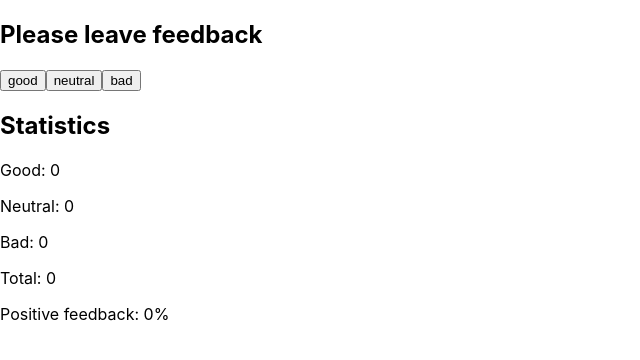
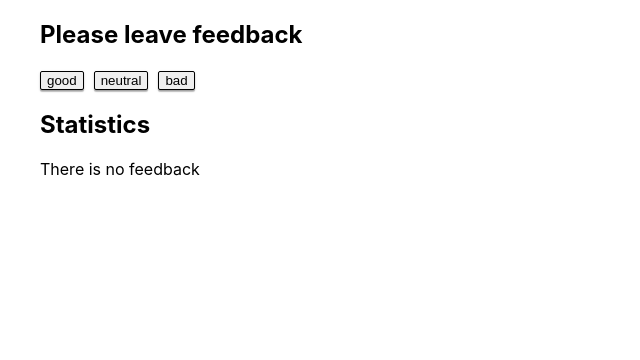
Before and after one commit to Ievgennii/goit-react-hw-02-feedback, a React (Create React App) app: page / in a window 1280 px wide. Shown: the top 360 px of the page, without its empty margins (0-640 px from the left). Built offline with nearby package versions, Linux system fonts and the light colour scheme.

Commit message:
add Notification

```diff
--- a/src/components/App.jsx
+++ b/src/components/App.jsx
@@ -2,6 +2,8 @@ import React, { Component } from 'react';
 import Statistics from './Statistics';
 import FeedbackOptions from './FeedbackOptions';
 import Section from './Section';
+import Notification from './Notification';
+import css from './Feedback.module.css';
 
 class App extends Component {
   state = {
@@ -31,11 +33,11 @@ class App extends Component {
 
   render() {
     const { good, neutral, bad } = this.state;
-    const total = this.countTotalFeedback();
+    const totalFeed = this.countTotalFeedback();
     const positivePercentage = this.countPositiveFeedbackPercentage();
 
     return (
-      <div>
+      <div className={css.section}>
         <Section title="Please leave feedback">
           <FeedbackOptions
             options={['good', 'neutral', 'bad']}
@@ -44,13 +46,17 @@ class App extends Component {
         </Section>
 
         <Section title="Statistics">
+          {totalFeed > 0 ? (
             <Statistics
               good={good}
               neutral={neutral}
               bad={bad}
-            total={total}
+              total={totalFeed}
               positivePercentage={positivePercentage}
             />
+          ) : (
+            <Notification message="There is no feedback" />
+          )}
         </Section>
       </div>
     );
--- /dev/null
+++ b/src/components/Feedback.module.css
@@ -0,0 +1,12 @@
+.section {
+  margin-left: 40px;
+}
+
+.button {
+  margin-right: 10px;
+  border: 1px solid black;
+  border-radius: 2px;
+  box-shadow: 0px 1px 3px rgba(0, 0, 0, 0.12), 0px 1px 1px rgba(0, 0, 0, 0.14),
+    0px 2px 1px rgba(0, 0, 0, 0.2);
+    cursor: pointer;
+}
--- a/src/components/FeedbackOptions.jsx
+++ b/src/components/FeedbackOptions.jsx
@@ -1,16 +1,20 @@
 import React from 'react';
+import css from './Feedback.module.css';
 
-const FeedbackOptions = ({ options, onLeaveFeedback }) => {
+function FeedbackOptions({ options, onLeaveFeedback }) {
   return (
     <div>
-
       {options.map(option => (
-        <button key={option} onClick={() => onLeaveFeedback(option)}>
+        <button
+          className={css.button}
+          key={option}
+          onClick={() => onLeaveFeedback(option)}
+        >
           {option}
         </button>
       ))}
     </div>
   );
-};
+}
 
 export default FeedbackOptions;
--- /dev/null
+++ b/src/components/Notification.jsx
@@ -0,0 +1,11 @@
+import React from 'react';
+
+function Notification({ message }) {
+  return (
+    <div>
+      <p>{message}</p>
+    </div>
+  );
+}
+
+export default Notification;
--- a/src/components/Section.jsx
+++ b/src/components/Section.jsx
@@ -1,12 +1,12 @@
 import React from 'react';
 
-const Section = ({ title, children }) => {
+function Section({ title, children }) {
   return (
     <div>
       <h2>{title}</h2>
       {children}
     </div>
   );
-};
+}
 
 export default Section;
--- a/src/components/Statistics.jsx
+++ b/src/components/Statistics.jsx
@@ -1,9 +1,8 @@
 import React from 'react';
 
-const Statistics = ({ good, neutral, bad, total, positivePercentage }) => {
+function Statistics({ good, neutral, bad, total, positivePercentage }) {
   return (
     <div>
-
       <p>Good: {good}</p>
       <p>Neutral: {neutral}</p>
       <p>Bad: {bad}</p>
@@ -11,6 +10,6 @@ const Statistics = ({ good, neutral, bad, total, positivePercentage }) => {
       <p>Positive feedback: {positivePercentage}%</p>
     </div>
   );
-};
+}
 
 export default Statistics;
```
Also changed, not shown: src/index.css (line endings or trailing spaces). Lines whose indentation alone changed are shown as unchanged.
